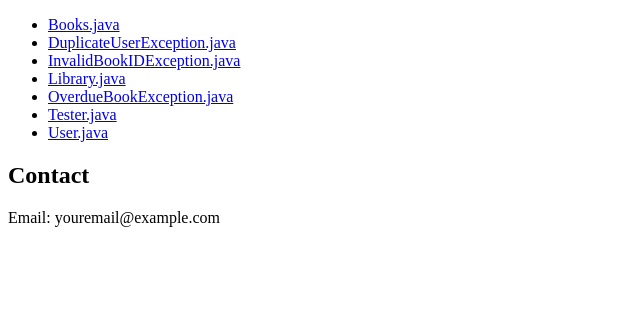
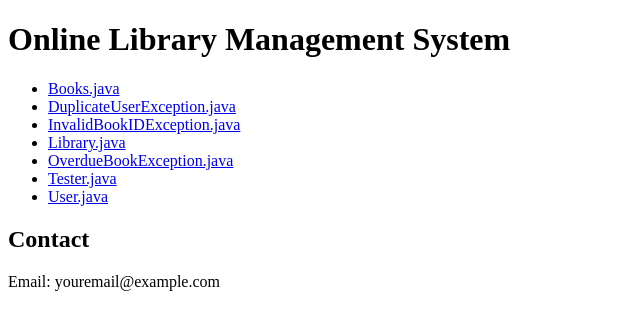
Before and after one commit to xavier-24/xavier-24.github.io, a plain HTML site: page OnlineLibraryManagementSystem.html in a window 1280 px wide. Shown: the whole page, without its empty margins (0-640 px from the left). Drawn offline with Linux system fonts and the light colour scheme.

Commit message:
Update OnlineLibraryManagementSystem.html

```diff
--- a/OnlineLibraryManagementSystem.html
+++ b/OnlineLibraryManagementSystem.html
@@ -6,7 +6,7 @@
   <meta name="viewport" content="width=device-width, initial-scale=1.0">
 </head>
 <body>
-
+  <h1> Online Library Management System</h1>
 
 <ul>
   <li><a href="https://github.com/xavier-24/xavier-24.github.io/blob/main/src/Books.txt">Books.java</a></li>
```
